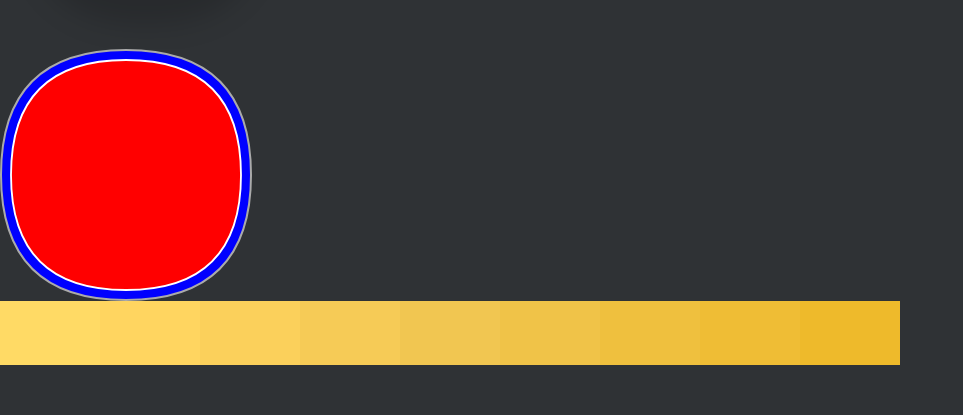
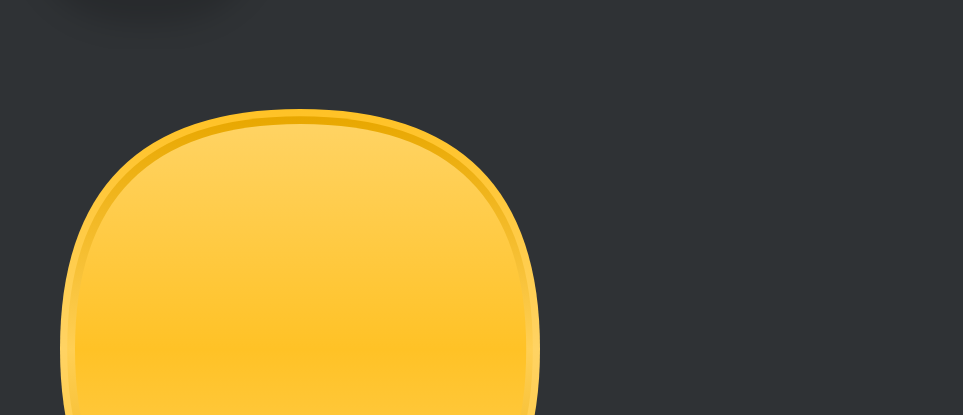
Before and after one commit to tmitboules/techaeon-playground, a React (Vite) app: page / in a window 1280 px wide. Shown: the part 316-731 px from the top of the page, without its empty margins (0-963 px from the left). Built offline with nearby package versions, Linux system fonts and the light colour scheme.

Commit message:
shapes in shapes

```diff
--- a/src/App.tsx
+++ b/src/App.tsx
@@ -8,7 +8,11 @@ function App() {
       <SiteHeader />
       <Coin />
 
-      <TechaeonCoin shape={Shapes.square} color={{ r: 241, g: 198, b: 81 }} />
+      <TechaeonCoin
+        shape={Shapes.square}
+        color={{ r: 255, g: 194, b: 38 }}
+        scale={2}
+      />
     </main>
   );
 }
--- a/src/components/TechaeonCoin/index.tsx
+++ b/src/components/TechaeonCoin/index.tsx
@@ -4,7 +4,7 @@ import tinycolor, { ColorFormats } from "tinycolor2";
 import { generatePalette } from "../../utils";
 
 export enum Shapes {
-  square = "M 250 125 Q 250 0 125 0 Q 0 0 0 125 Q 0 250 125 250 Q 250 250 250 125 Z",
+  square = "M 240 120 Q 240 0 120 0 Q 0 0 0 120 Q 0 240 120 240 Q 240 240 240 120 Z",
 }
 
 type Props = {
@@ -13,30 +13,74 @@ type Props = {
   color: ColorFormats.RGB;
 };
 
+const STARTING_POINT = 10;
+
 const TechaeonCoin = ({ scale = 1, shape, color }: Props) => {
   const palette = generatePalette(color);
+  const size = 260 * scale;
+
+  // const gradient1 = `linear-gradient(`
 
   return (
     <>
       <Stage
-        width={252 * scale}
-        height={252 * scale}
+        width={size}
+        height={size}
         scale={{ x: scale, y: scale }}
+        className="p-10"
       >
         <Layer>
-          <Path x={1} y={1} data={shape} stroke={"#aaa"} fill="blue" />
           <Path
-            x={250 * 0.04 + 1}
-            y={250 * 0.04 + 1}
+            x={STARTING_POINT}
+            y={STARTING_POINT}
             data={shape}
-            scale={{ x: 0.92, y: 0.92 }}
-            stroke={"#fff"}
-            fill="red"
+            fillLinearGradientStartPoint={{ x: 0, y: 0 }}
+            fillLinearGradientEndPoint={{ x: 0, y: 240 }}
+            fillLinearGradientColorStops={[
+              0,
+              palette[500],
+              0.5,
+              palette[100],
+              1,
+              palette[500],
+            ]}
+          />
+          <Path
+            x={240 * 0.015 + STARTING_POINT}
+            y={240 * 0.015 + STARTING_POINT}
+            scale={{ x: 0.97, y: 0.97 }}
+            data={shape}
+            fillLinearGradientStartPoint={{ x: 0, y: 0 }}
+            fillLinearGradientEndPoint={{ x: 0, y: 240 }}
+            fillLinearGradientColorStops={[
+              0,
+              palette[900],
+              0.5,
+              palette[200],
+              1,
+              palette[900],
+            ]}
+          />
+          <Path
+            x={250 * 0.03 + STARTING_POINT}
+            y={250 * 0.03 + STARTING_POINT}
+            data={shape}
+            scale={{ x: 0.94, y: 0.94 }}
+            fillLinearGradientStartPoint={{ x: 0, y: 0 }}
+            fillLinearGradientEndPoint={{ x: 0, y: 240 }}
+            fillLinearGradientColorStops={[
+              0,
+              palette[100],
+              0.5,
+              palette[500],
+              1,
+              palette[100],
+            ]}
           />
         </Layer>
       </Stage>
       <div className="flex w-[900px] h-16">
-        {palette.map((c) => (
+        {Object.values(palette).map((c) => (
           <div
             key={c}
             className={`h-full flex-1 `}
--- a/src/utils/index.ts
+++ b/src/utils/index.ts
@@ -1,23 +1,30 @@
 import tinycolor from "tinycolor2";
 import { ColorFormats } from "tinycolor2";
 
+type TechaeonPalette = {
+  100: string;
+  200: string;
+  300: string;
+  400: string;
+  500: string;
+  600: string;
+  700: string;
+  800: string;
+  900: string;
+};
+
 export function generatePalette(c: ColorFormats.RGB) {
-  const darkerColors = Array(5)
-    .fill("")
-    .map((d, i) => {
-      return tinycolor(c)
-        .darken(i * 2)
-        .toRgbString();
-    });
-  const brighterColors = Array(5)
-    .fill("")
-    .map((d, i) => {
-      return tinycolor(c)
-        .brighten(i * 2)
-        .toRgbString();
-    })
-    .slice(1, 5)
-    .reverse();
+  const palette = {} as TechaeonPalette;
 
-  return [...brighterColors, ...darkerColors];
+  for (let i = -4; i <= 4; i++) {
+    const key = ((i + 5) * 100) as keyof TechaeonPalette;
+
+    palette[key] = tinycolor(c)
+      .darken(i * 3)
+      .toHexString();
+  }
+
+  return {
+    ...palette,
+  };
 }
```
